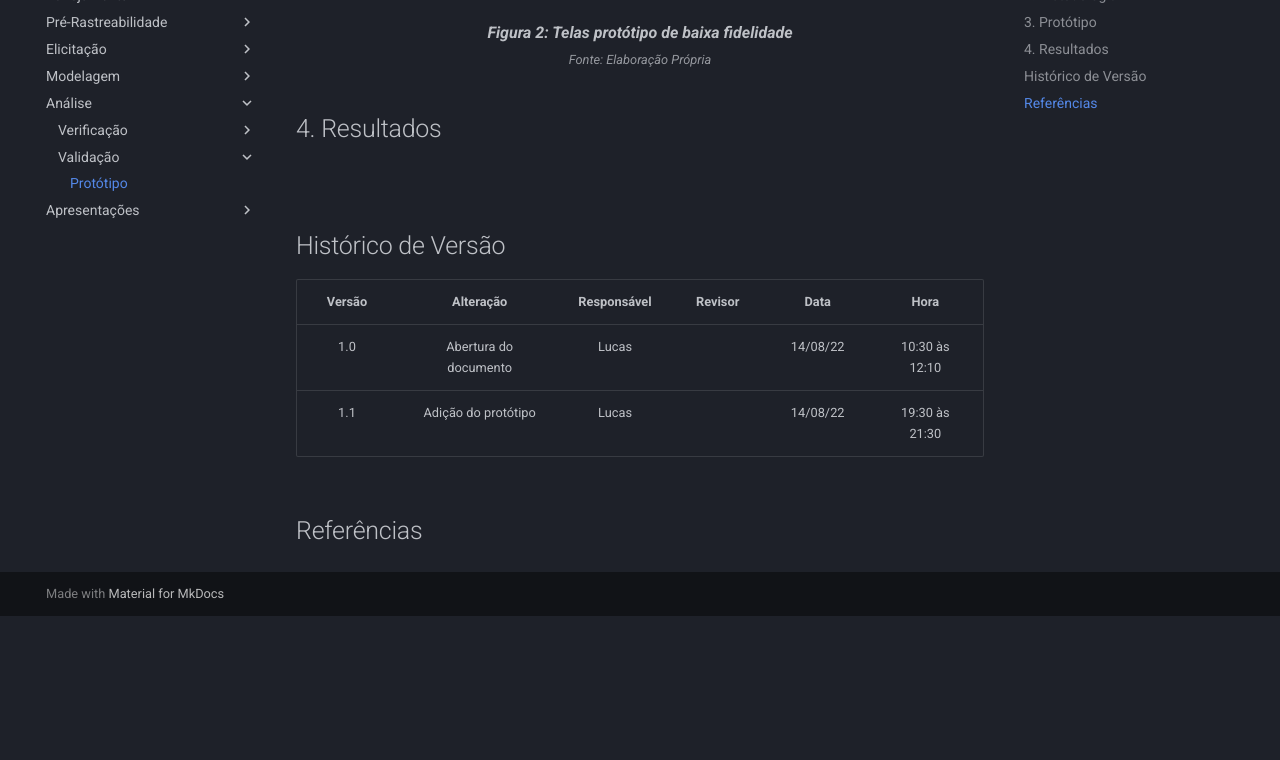
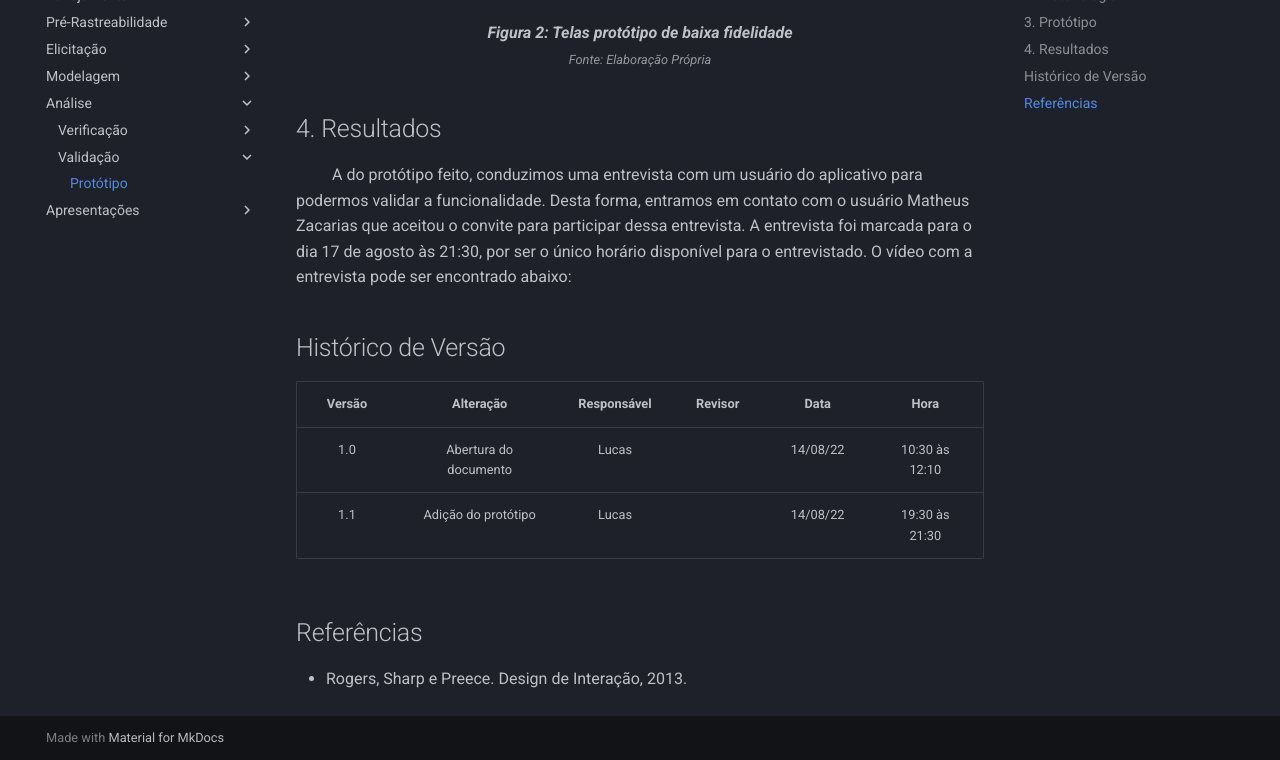
Before and after one commit to Thiab394/2022.1-Noruh, an MkDocs documentation site: the page built from docs/analise/validacao/prototipo.md, in a window 1280 px wide and 900 px high, scrolled down 1523 px, cut to the strip 140-900 px from the top of the window. Built offline with MkDocs 1.6.1 and Material for MkDocs 9.7.7, drawn with Linux system fonts in a browser that asks for light colours; before the commit the page ends 2279 px from its top, so only the background shows below that.

Commit message:
Finaliza prototipo

```diff
--- a/docs/analise/validacao/prototipo.md
+++ b/docs/analise/validacao/prototipo.md
@@ -23,7 +23,7 @@
 </figcaption>
 
 ## 4. Resultados
-&emsp;&emsp;
+&emsp;&emsp; A do protótipo feito, conduzimos uma entrevista com um usuário do aplicativo para podermos validar a funcionalidade. Desta forma, entramos em contato com o usuário Matheus Zacarias que aceitou o convite para participar dessa entrevista. A entrevista foi marcada para o dia 17 de agosto às 21:30, por ser o único horário disponível para o entrevistado. O vídeo com a entrevista pode ser encontrado abaixo:
 
 ## Histórico de Versão
 
@@ -33,3 +33,5 @@
 |  1.1   | Adição do protótipo |    Lucas    |         |  14/08/22  | 19:30 às 21:30 |
 
 ## Referências
+
+-  Rogers, Sharp e Preece. Design de Interação, 2013.
```
